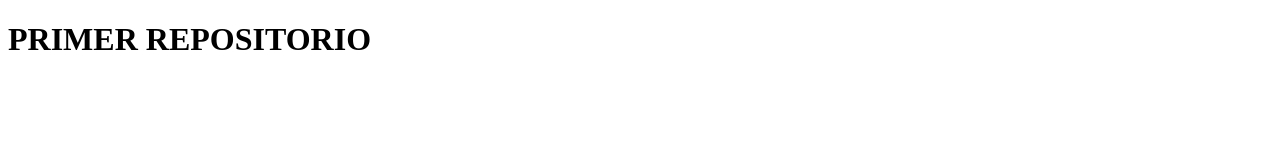
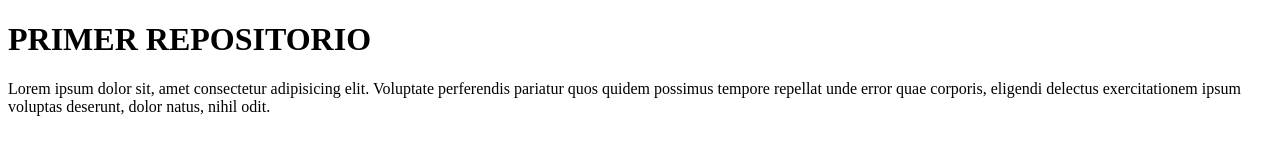
Before and after one commit to jorgeherflo/DespliegueClaseGit, a plain HTML site: page index.html in a window 1280 px wide. Drawn offline with Linux system fonts and the light colour scheme.

Commit message:
Primer commit nuevaRama

```diff
--- a/index.html
+++ b/index.html
@@ -8,5 +8,9 @@
 
     <body>
         <h1>PRIMER REPOSITORIO</h1>
+        <p>Lorem ipsum dolor sit, amet consectetur adipisicing elit.
+             Voluptate perferendis pariatur quos quidem possimus tempore
+              repellat unde error quae corporis, eligendi delectus exercitationem
+               ipsum voluptas deserunt, dolor natus, nihil odit.</p>
     </body>
 </html>
```
Also changed, not shown: texto3.txt (added).
